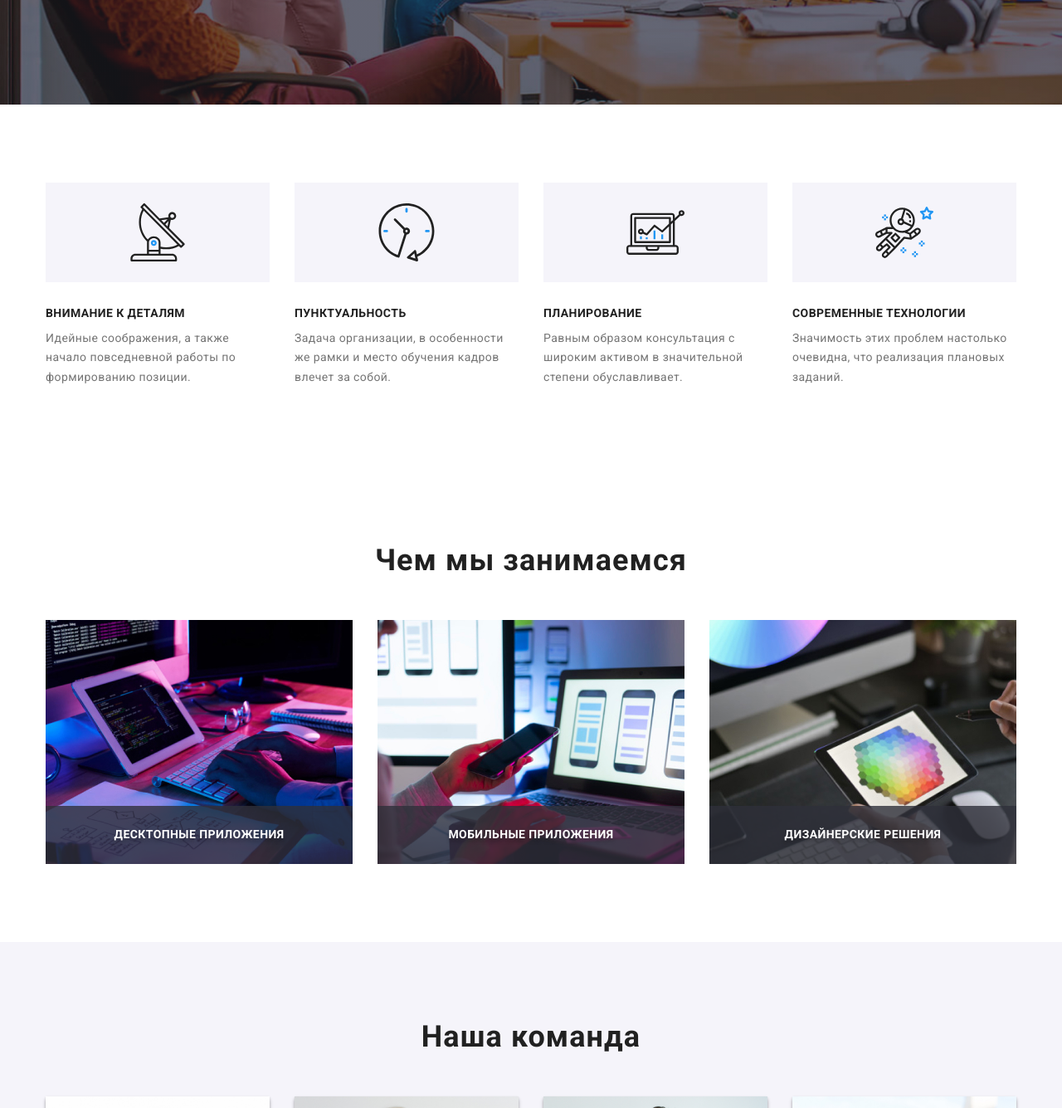
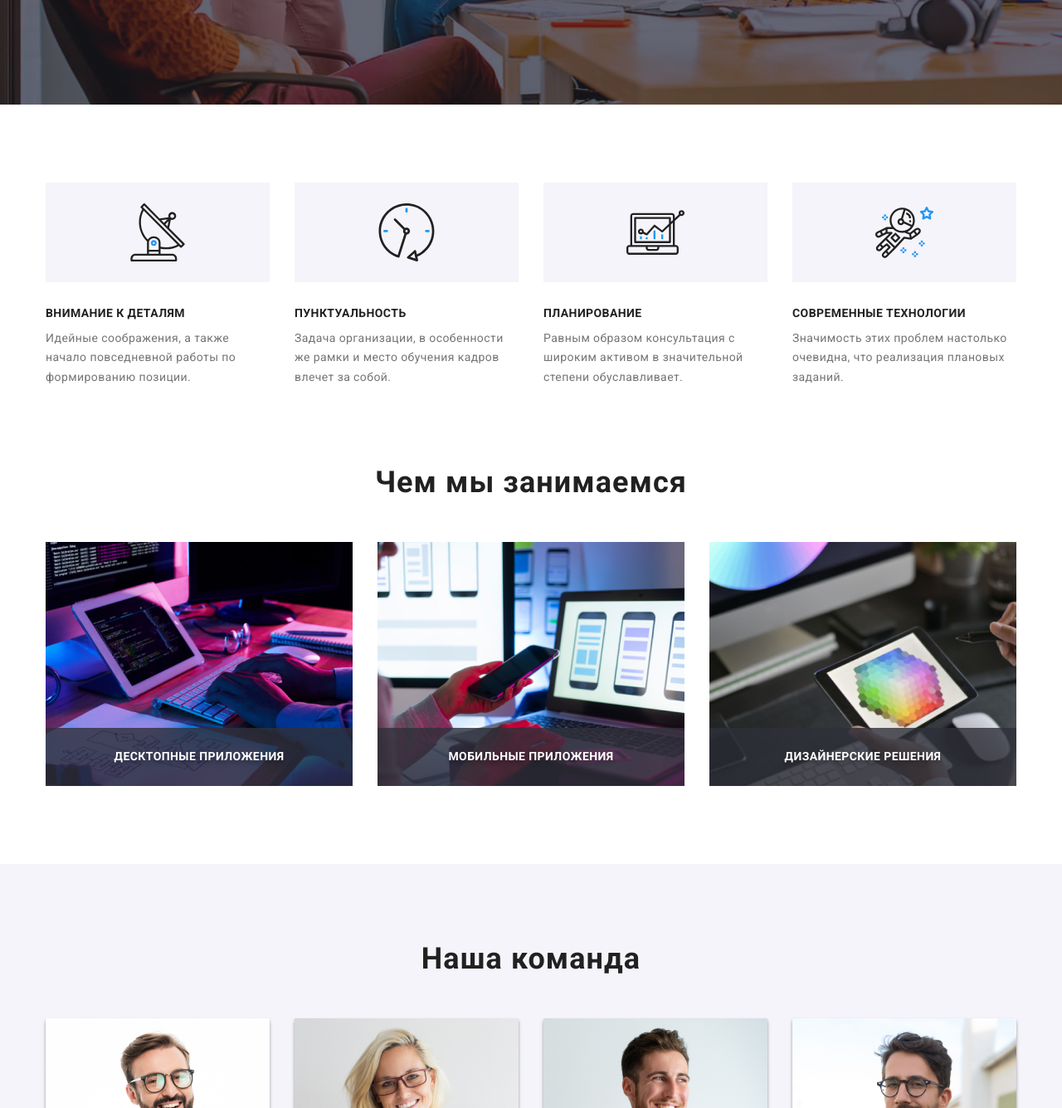
Before and after one commit to G0eXe/goit-markup-hw-05, a plain HTML site: page index.html in a window 1280 px wide. Shown: the part 560-1895 px from the top of the page at 83% size. Drawn offline with nearby package versions, Linux system fonts and the light colour scheme.

Commit message:
Исправляет отступ между секциями Features и What we are doing

```diff
--- a/css/styles.css
+++ b/css/styles.css
@@ -233,7 +233,7 @@ img {
 
 .features {
   padding-top: 94px;
-  padding-bottom: 94px;
+  padding-bottom: 47px;
 }
 
 .features .container {
@@ -293,7 +293,7 @@ img {
 /* ========== WHAT WE ARE DOING ============ */
 
 .we-doing {
-  padding-top: 94px;
+  padding-top: 47px;
   padding-bottom: 94px;
 }
 
```
